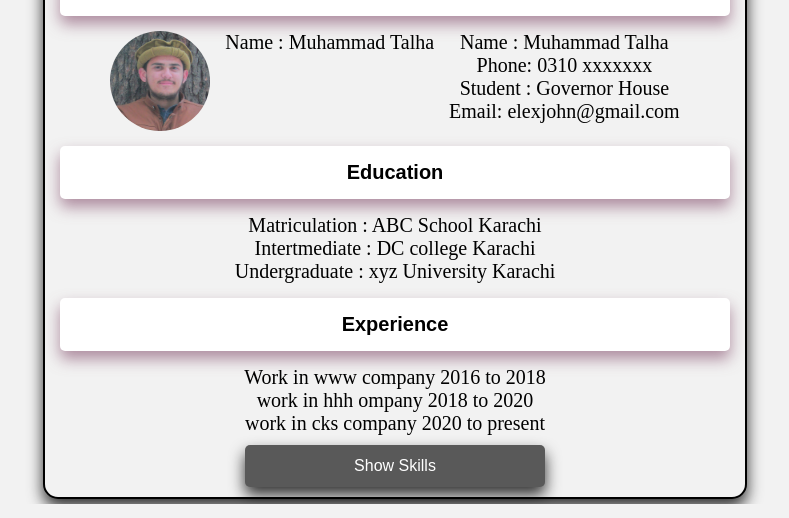
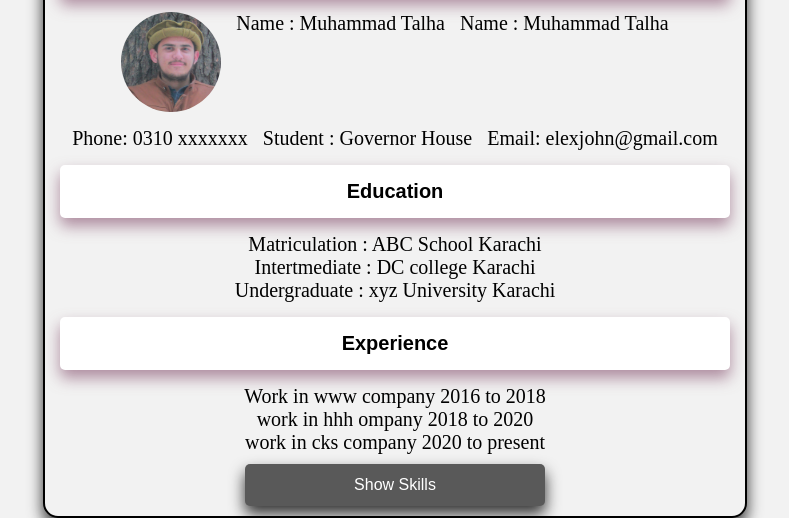
Before and after one commit to M-Talha183/resume-builder, a website: page milestone1&2/index.html in a window 1280 px wide. Shown: the part 296-814 px from the top of the page, without its empty margins (245-1034 px from the left). Drawn offline with Linux system fonts and the light colour scheme.

Commit message:
some modification

```diff
--- a/milestone1&2/index.html
+++ b/milestone1&2/index.html
@@ -12,12 +12,12 @@
         <div><h3 id="head">Personal Information</h3></div>
         <div class="img">
             <img src="img.png.JPG" alt="">
-               <p>Name : Muhammad Talha  <br>
-                <p>Name : Muhammad Talha  <br>
+               <p>Name : Muhammad Talha  </p>
+                <p>Name : Muhammad Talha  </p>
 
-               Phone: 0310 xxxxxxx  <br>
-               Student : Governor House <br>
-               Email: elexjohn@gmail.com </p>
+            <p>   Phone: 0310 xxxxxxx  </p>
+              <p> Student : Governor House </p>
+            <p>   Email: elexjohn@gmail.com </p>
         </div>
         <div><h3 id="head">Education</h3></div>
         <div>
```
